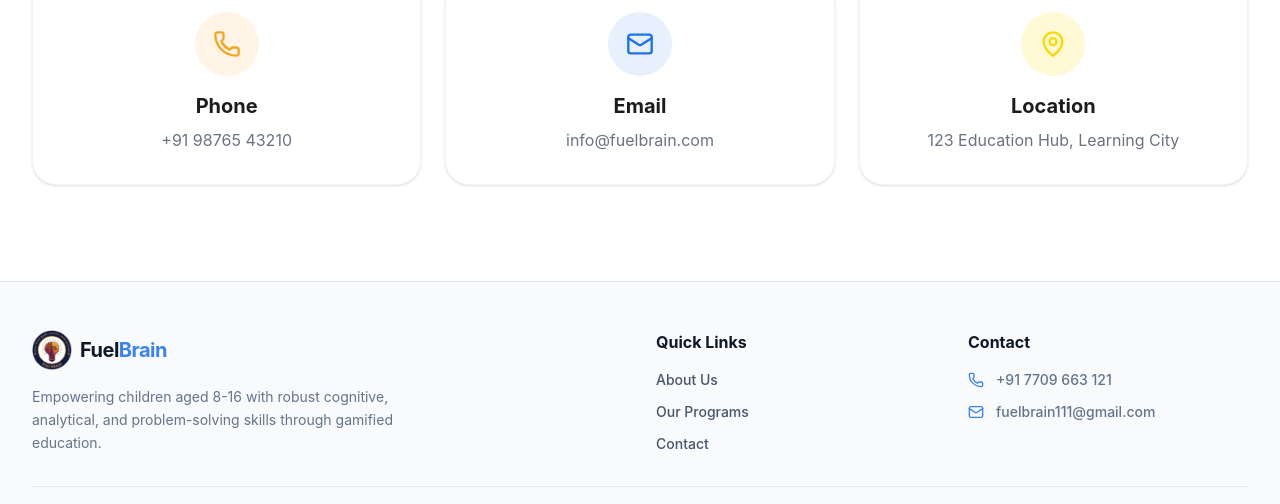
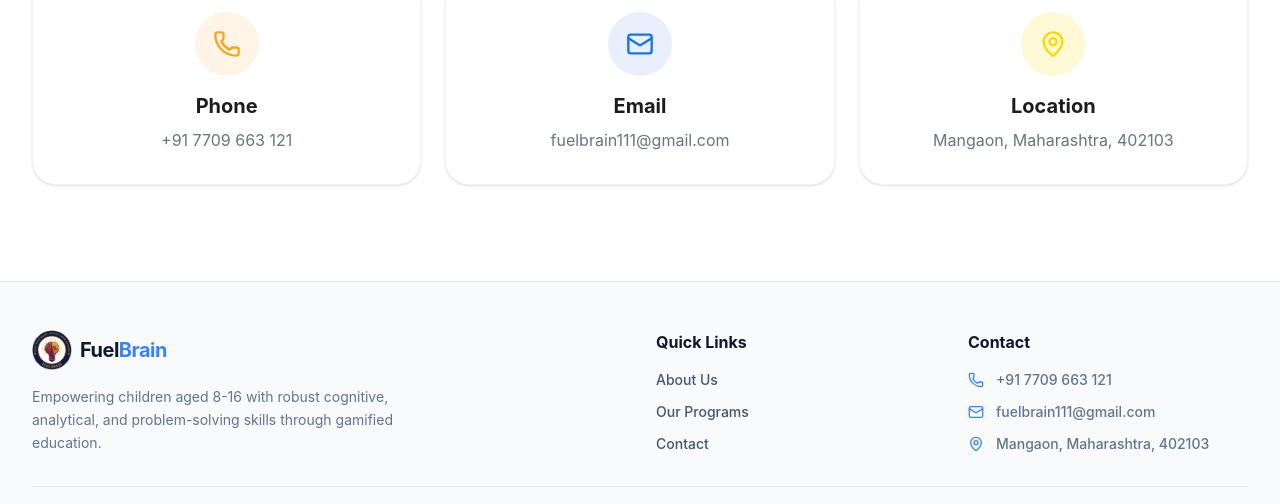
Before and after one commit to Prathmesh9304/fuelbrain, a React (Vite) app in the folder frontend/: page /contact in a window 1280 px wide. Shown: the part 866-1370 px from the top of the page. Built offline with nearby package versions, Linux system fonts and the light colour scheme; no server answers.

Commit message:
Updated Address.

```diff
--- a/frontend/src/components/Footer.jsx
+++ b/frontend/src/components/Footer.jsx
@@ -64,10 +64,10 @@ export default function Footer() {
                 <Mail size={16} className="text-brand-blue" />
                 fuelbrain111@gmail.com
               </li>
-              {/* <li className="flex items-start gap-3">
+              <li className="flex items-start gap-3">
                 <MapPin size={16} className="mt-0.5 shrink-0 text-brand-blue" />{" "}
-                123 Education Hub, Learning City, BK 400001
-              </li> */}
+                Mangaon, Maharashtra, 402103
+              </li>
             </ul>
           </div>
         </div>
--- a/frontend/src/pages/Contact/Contact.jsx
+++ b/frontend/src/pages/Contact/Contact.jsx
@@ -66,7 +66,8 @@ export default function Contact() {
       <section className="w-full bg-white pt-8 md:pt-10 pb-8 md:pb-10 border-b border-slate-100">
         <div className="relative max-w-7xl mx-auto px-4 sm:px-6 lg:px-8 text-center">
           <h1 className="text-4xl md:text-5xl lg:text-[54px] font-black tracking-tight text-[#111827] mb-4">
-            Consult with <span className="text-[#F5A623]">Our Team</span> of Experts!
+            Consult with <span className="text-[#F5A623]">Our Team</span> of
+            Experts!
           </h1>
           <p className="text-base md:text-[17px] text-[#4B5563] font-medium max-w-2xl mx-auto">
             Send us a quick message, and we'll get back to you promptly with the
@@ -86,7 +87,9 @@ export default function Contact() {
                 src={ChildWithBookFemale2}
                 alt="Student holding book"
                 className="w-[280px] sm:w-[350px] md:w-[400px] lg:w-[420px] xl:w-[450px] object-contain block bottom-0 relative z-10"
-            style={{ filter: "drop-shadow(0px -10px 40px rgba(0,0,0,0.12))" }}
+                style={{
+                  filter: "drop-shadow(0px -10px 40px rgba(0,0,0,0.12))",
+                }}
               />
             </div>
 
@@ -216,21 +219,23 @@ export default function Contact() {
                 <Phone size={28} />
               </div>
               <h4 className="font-bold text-[#1C1C1E] text-xl mb-2">Phone</h4>
-            <p className="text-[#6B7280]">+91 98765 43210</p>
+              <p className="text-[#6B7280]">+91 7709 663 121</p>
             </div>
             <div className="bg-white p-8 rounded-3xl shadow-sm border border-slate-100 flex flex-col items-center">
               <div className="w-16 h-16 bg-[#E8F0FE] text-[#1A73E8] rounded-full flex items-center justify-center mb-4">
                 <Mail size={28} />
               </div>
               <h4 className="font-bold text-[#1C1C1E] text-xl mb-2">Email</h4>
-            <p className="text-[#6B7280]">info@fuelbrain.com</p>
+              <p className="text-[#6B7280]">fuelbrain111@gmail.com</p>
             </div>
             <div className="bg-white p-8 rounded-3xl shadow-sm border border-slate-100 flex flex-col items-center">
               <div className="w-16 h-16 bg-[#FFF9D6] text-[#FFD700] rounded-full flex items-center justify-center mb-4">
                 <MapPin size={28} />
               </div>
-            <h4 className="font-bold text-[#1C1C1E] text-xl mb-2">Location</h4>
-            <p className="text-[#6B7280]">123 Education Hub, Learning City</p>
+              <h4 className="font-bold text-[#1C1C1E] text-xl mb-2">
+                Location
+              </h4>
+              <p className="text-[#6B7280]">Mangaon, Maharashtra, 402103</p>
             </div>
           </div>
         </div>
```
Lines whose indentation alone changed are shown as unchanged.
